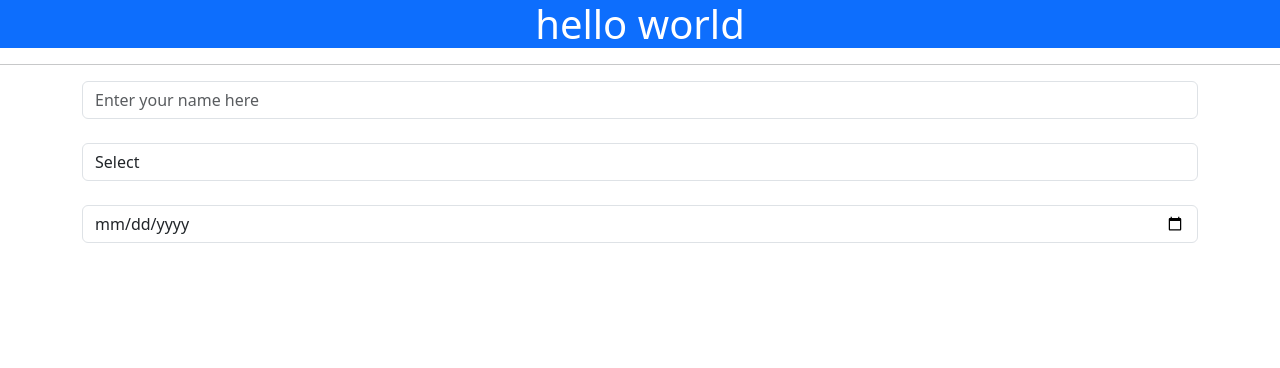
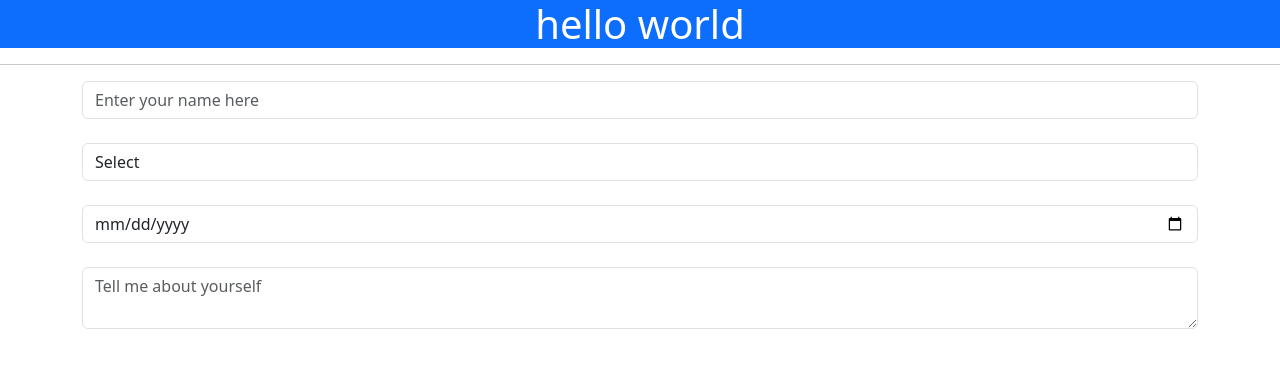
Before and after one commit to rakibulapon46/React-JS, a React (Vite) app in the folder 08/Bootstrap/: page / in a window 1280 px wide. Shown: the top 368 px of the page. Built offline with nearby package versions, Linux system fonts and the light colour scheme.

Commit message:
textarea create

```diff
--- a/08/Bootstrap/src/Input.jsx
+++ b/08/Bootstrap/src/Input.jsx
@@ -16,6 +16,8 @@ function Input() {
     </select>
     <br />
     <input type="date" name="CreationDate" className="form-control" onChange={formChange}/>
+    <br />
+    <textarea name="About" placeholder="Tell me about yourself" className="form-control" onChange={formChange}></textarea>
     </div>
   )
 }
```
